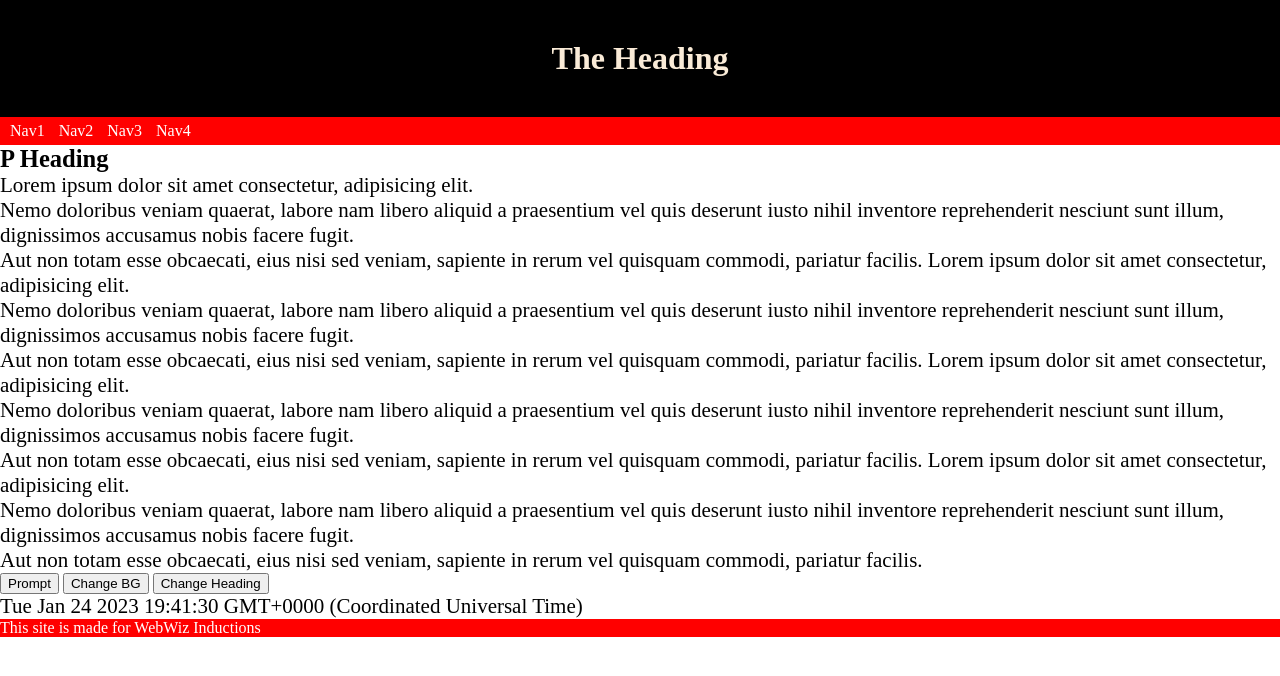
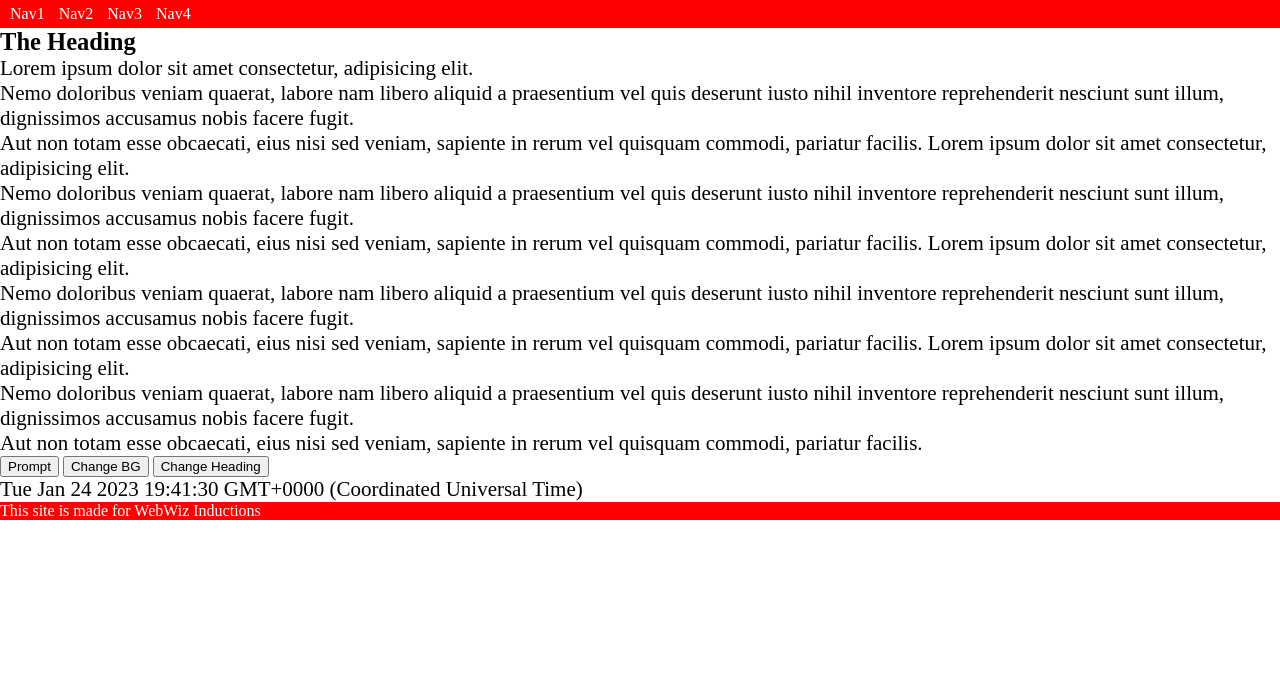
Before and after one commit to Seventy7dot2/webwiz, a plain HTML site: page index.html in a window 1280 px wide. Drawn offline with Linux system fonts and the light colour scheme.

Commit message:
updated heading

```diff
--- a/index.html
+++ b/index.html
@@ -8,9 +8,6 @@
     <link rel="stylesheet" href="style.css" />
   </head>
   <body>
-    <header>
-      <h1 id="heading">The Heading</h1>
-    </header>
     <nav>
       <a href="#">Nav1</a>
       <a href="#">Nav2</a>
@@ -18,7 +15,7 @@
       <a href="#">Nav4</a>
     </nav>
     <div>
-      <h3>P Heading</h3>
+      <h3 id="heading">The Heading</h3>
       Lorem ipsum dolor sit amet consectetur, adipisicing elit.<br />Nemo
       doloribus veniam quaerat, labore nam libero aliquid a praesentium vel quis
       deserunt iusto nihil inventore reprehenderit nesciunt sunt illum,
```
